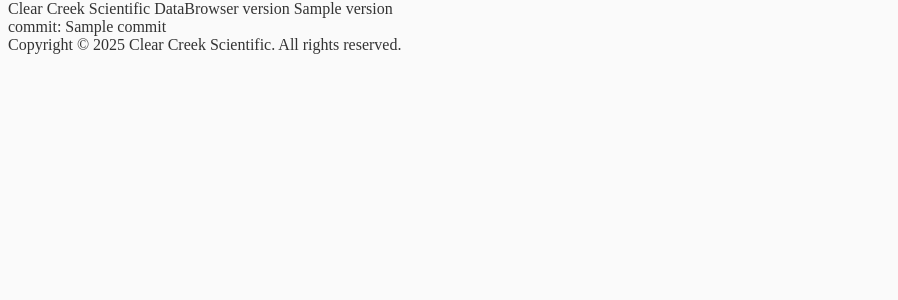
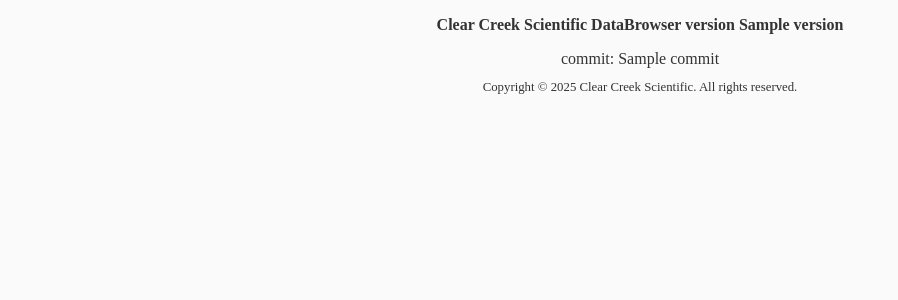
Before and after one commit to ClearCreekSci/ccs_dl_browser, a Flask app: template templates/about.html in a window 1280 px wide. Shown: the part 103-403 px from the top of the page, without its empty margins (0-898 px from the left). Run offline with Flask 3, Linux system fonts and the light colour scheme; the template is opened without the code that fills it: most values are stand-ins (such as "Sample title", 1, 10 or a date in 2020).

Commit message:
update requirements.txt

```diff
--- a/requirements.txt
+++ b/requirements.txt
@@ -1,6 +1,9 @@
+bcrypt==5.0.0
 blinker==1.9.0
 click==8.2.1
 Flask==3.1.2
+Flask-Bcrypt==1.0.1
+Flask-Login==0.6.3
 Flask-WTF==1.2.2
 itsdangerous==2.2.0
 Jinja2==3.1.6
--- a/static/main.css
+++ b/static/main.css
@@ -52,6 +52,23 @@ div.info {
     padding-bottom: 1em;
 }
 
+div.about_title {
+    text-align: center;
+    font-weight: bold;
+    padding-top: 1em;
+    padding-bottom: 1em;
+}
+
+div.about {
+    text-align: center;
+}
+
+div.about_copy {
+    text-align: center;
+    padding-top: 1em;
+    font-size: 80%;
+}
+
 .settings_submit {
     padding-top: 0.25em;
 }
--- a/templates/about.html
+++ b/templates/about.html
@@ -1,6 +1,6 @@
 {% extends "layout.html" %}
 {% block content %}
-        <div>Clear Creek Scientific DataBrowser version {{ version }} </div>
-        <div>commit: {{ commit }} </div>
-        <div>Copyright &copy; 2025 Clear Creek Scientific. All rights reserved.</div>
+        <div class="about_title">Clear Creek Scientific DataBrowser version {{ version }} </div>
+        <div class="about">commit: {{ commit }} </div>
+        <div class="about_copy">Copyright &copy; 2025 Clear Creek Scientific. All rights reserved.</div>
 {% endblock content %}
```
